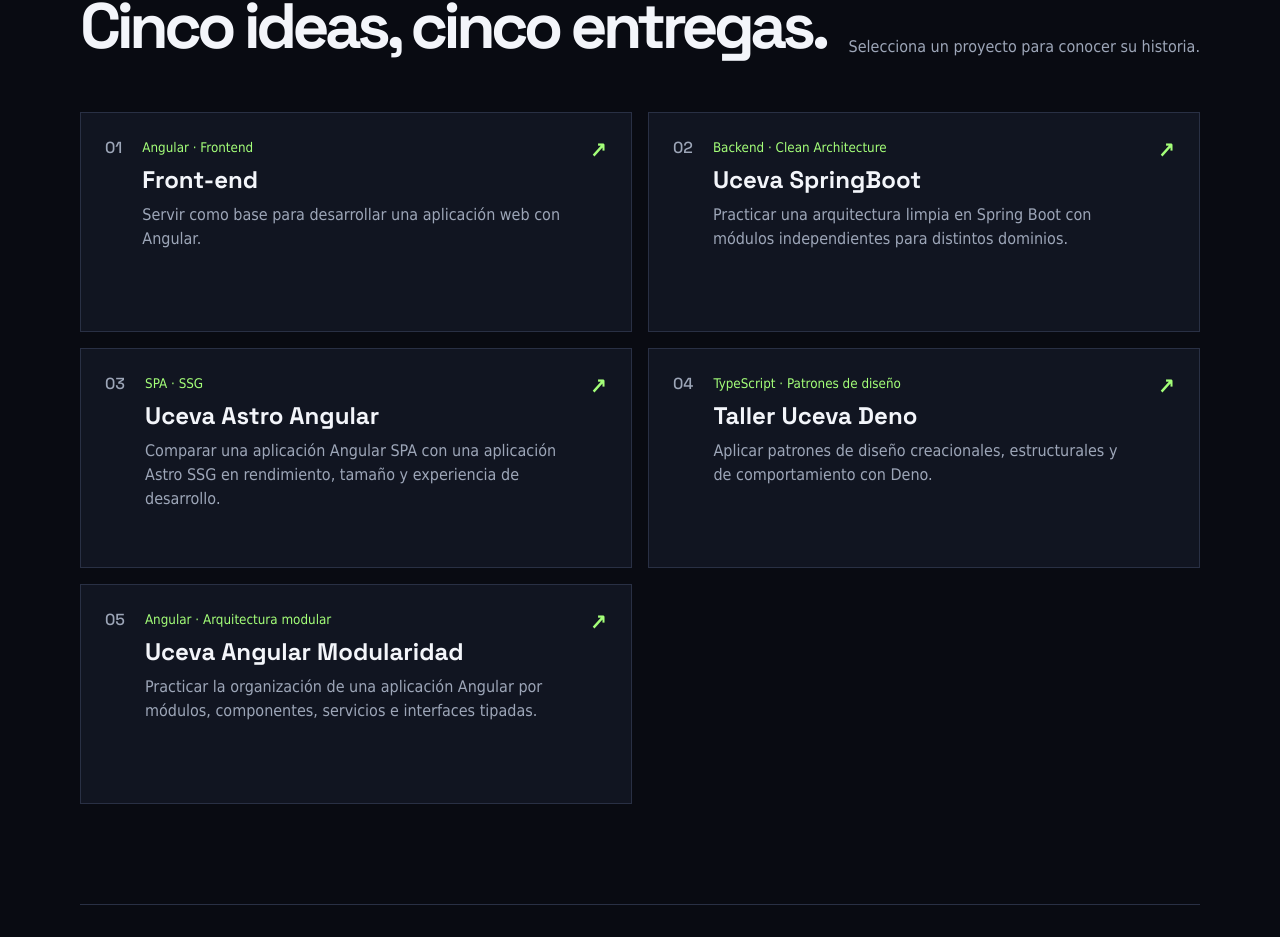
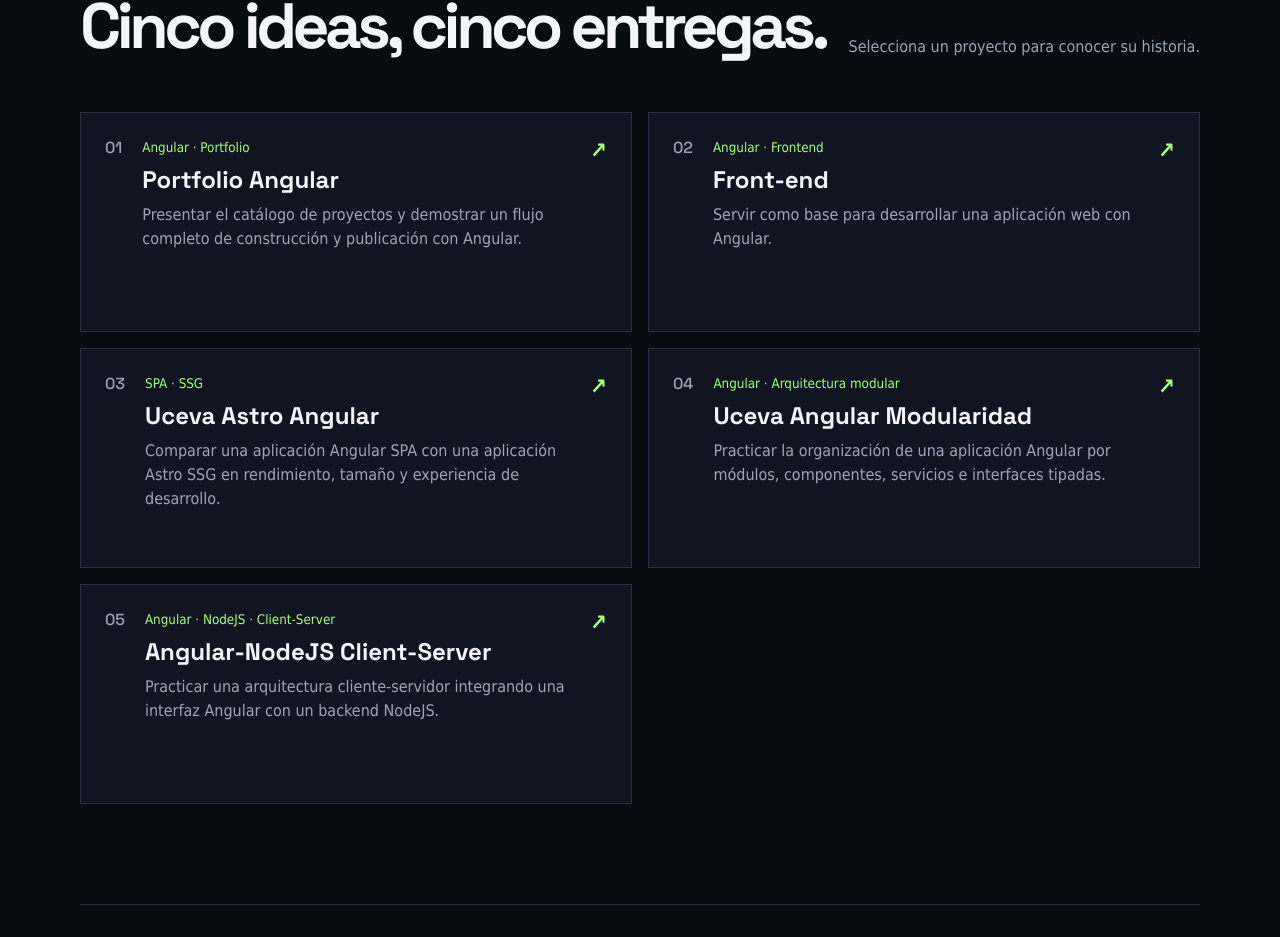
Before and after one commit to Santiago-Ospina-Gonzalez/portfolio, an Angular app: page / in a window 1280 px wide. Shown: the part 1755-2692 px from the top of the page. Built offline with nearby package versions, Linux system fonts and the light colour scheme.

Commit message:
feat: actualizar catalogo de proyectos
Reemplaza Spring Boot y Deno por el proyecto cliente-servidor Angular y NodeJS.

```diff
--- a/src/app/app.ts
+++ b/src/app/app.ts
@@ -14,6 +14,16 @@ interface Project {
 
 const PROJECTS: Project[] = [
   {
+    name: 'Portfolio Angular',
+    category: 'Angular · Portfolio',
+    objective: 'Presentar el catálogo de proyectos y demostrar un flujo completo de construcción y publicación con Angular.',
+    type: 'Portafolio digital responsive con vista moderna y modo retro.',
+    technologies: 'Angular 20, TypeScript, HTML, CSS y GitHub Actions.',
+    features: ['Perfil profesional', 'Catálogo interactivo de proyectos', 'Vista moderna y escritorio retro', 'Despliegue automático en GitHub Pages'],
+    repository: 'https://github.com/Santiago-Ospina-Gonzalez/portfolio',
+    liveUrl: 'https://santiago-ospina-gonzalez.github.io/portfolio/'
+  },
+  {
     name: 'Front-end',
     category: 'Angular · Frontend',
     objective: 'Servir como base para desarrollar una aplicación web con Angular.',
@@ -22,16 +32,6 @@ const PROJECTS: Project[] = [
     features: ['Página de bienvenida', 'Diseño responsive', 'Rutas y estructura para nuevos componentes', 'Enlaces a documentación y redes de Angular'],
     repository: 'https://github.com/Santiago-Ospina-Gonzalez/Front-end',
     liveUrl: 'https://santiago-ospina-gonzalez.github.io/Front-end/'
-  },
-  {
-    name: 'Uceva SpringBoot',
-    category: 'Backend · Clean Architecture',
-    objective: 'Practicar una arquitectura limpia en Spring Boot con módulos independientes para distintos dominios.',
-    type: 'Backend REST con datos de ejemplo generados en memoria.',
-    technologies: 'Java, Spring Boot, Gradle, JavaFaker, Swagger/OpenAPI y JUnit.',
-    features: ['Módulos de usuarios, productos, categorías, órdenes y proveedores', 'Casos de uso separados por capas', 'Endpoints REST bajo /api', 'Documentación Swagger UI'],
-    repository: 'https://github.com/Santiago-Ospina-Gonzalez/Uceva-SpringBoot-Taller-Clean-Architecture-Taller',
-    liveUrl: 'https://santiago-ospina-gonzalez.github.io/Uceva-SpringBoot-Taller-Clean-Architecture-Taller/'
   },
   {
     name: 'Uceva Astro Angular',
@@ -44,16 +44,6 @@ const PROJECTS: Project[] = [
     liveUrl: 'https://santiago-ospina-gonzalez.github.io/Uceva-Astro-Angular-SSG-SPA-Taller/'
   },
   {
-    name: 'Taller Uceva Deno',
-    category: 'TypeScript · Patrones de diseño',
-    objective: 'Aplicar patrones de diseño creacionales, estructurales y de comportamiento con Deno.',
-    type: 'Colección de ejercicios ejecutables desde consola.',
-    technologies: 'Deno, TypeScript y módulos ES.',
-    features: ['Builder, Factory Method y Abstract Factory', 'Adapter, Facade y Flyweight', 'Chain of Responsibility, Memento, Observer y Strategy', 'Ejecución independiente por ejercicio'],
-    repository: 'https://github.com/Santiago-Ospina-Gonzalez/Taller-Uceva-Deno-Design-Patterns',
-    liveUrl: 'https://santiago-ospina-gonzalez.github.io/Taller-Uceva-Deno-Design-Patterns/'
-  },
-  {
     name: 'Uceva Angular Modularidad',
     category: 'Angular · Arquitectura modular',
     objective: 'Practicar la organización de una aplicación Angular por módulos, componentes, servicios e interfaces tipadas.',
@@ -62,6 +52,16 @@ const PROJECTS: Project[] = [
     features: ['Módulos de home, games, courses y movies', 'Servicios e interfaces tipadas', 'Consumo de la API pública FreeToGame', 'Rutas lazy-loaded y documentación con Compodoc'],
     repository: 'https://github.com/Santiago-Ospina-Gonzalez/Uceva-Angular-Taller-Modularidad',
     liveUrl: 'https://santiago-ospina-gonzalez.github.io/Uceva-Angular-Taller-Modularidad/'
+  },
+  {
+    name: 'Angular-NodeJS Client-Server',
+    category: 'Angular · NodeJS · Client-Server',
+    objective: 'Practicar una arquitectura cliente-servidor integrando una interfaz Angular con un backend NodeJS.',
+    type: 'Aplicación web Angular con API REST NodeJS.',
+    technologies: 'Angular 20, TypeScript, NodeJS, Express, Bootstrap, Jest y GitHub Actions.',
+    features: ['Gestión de usuarios, productos, libros, música y vuelos', 'Tablas y componentes reutilizables', 'Pruebas unitarias con Jest', 'Cliente publicado en GitHub Pages y backend ejecutable localmente'],
+    repository: 'https://github.com/Santiago-Ospina-Gonzalez/Uceva-Angular-NodeJS-Taller-Client-Server',
+    liveUrl: 'https://santiago-ospina-gonzalez.github.io/Uceva-Angular-NodeJS-Taller-Client-Server/'
   }
 ];
 
```
